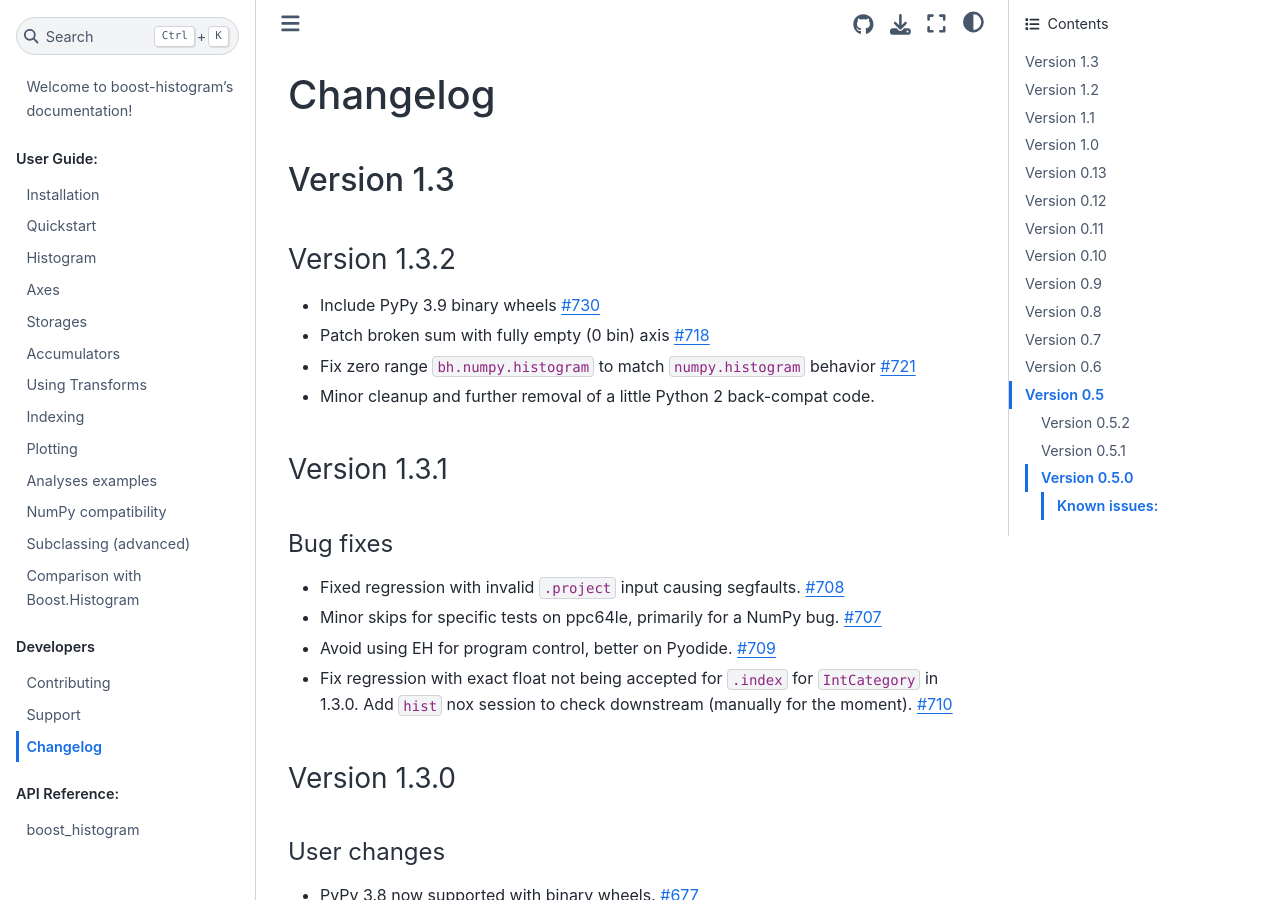
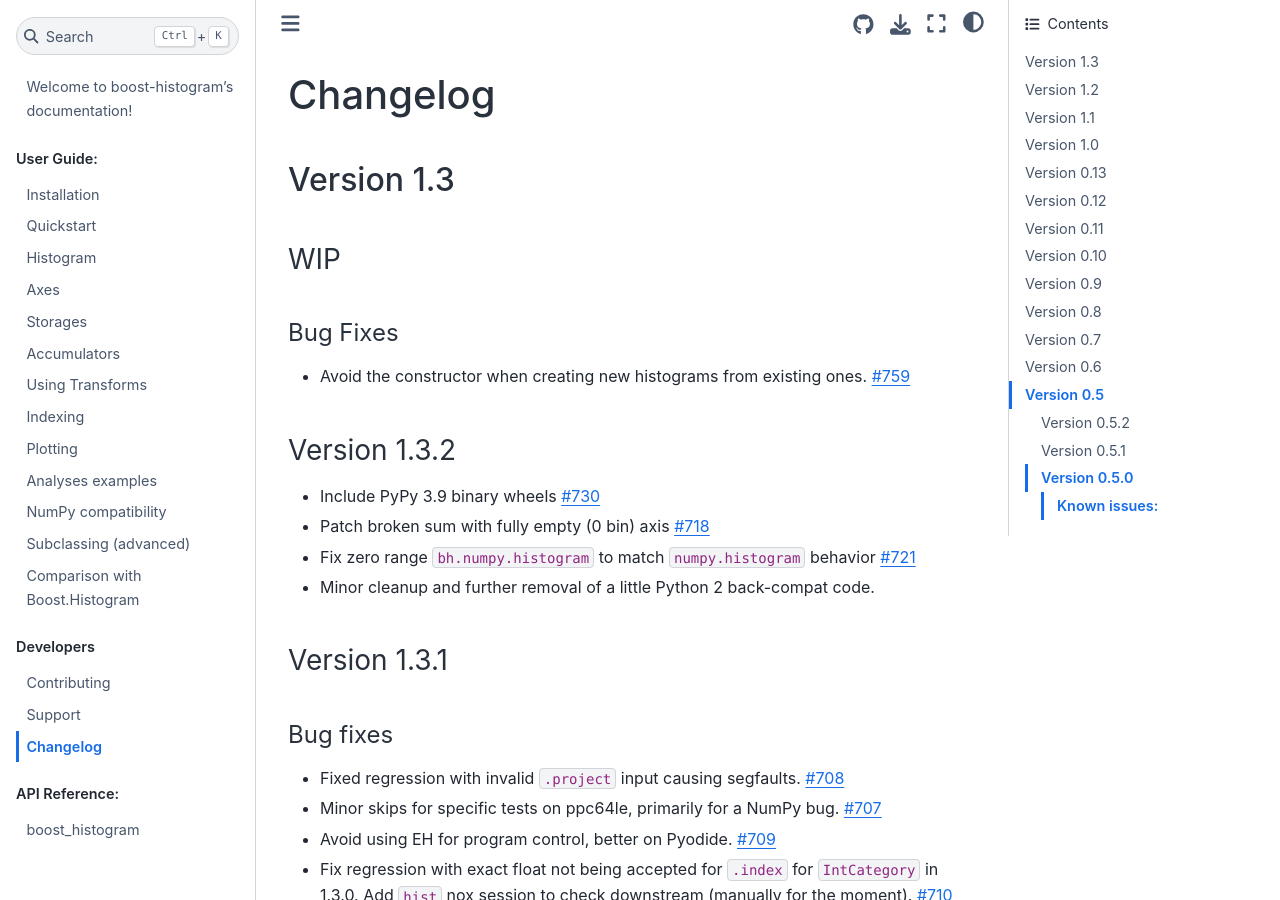
Before and after one commit to scikit-hep/boost-histogram, a Sphinx documentation site: the page built from docs/changelog.md, in a window 1280 px wide and 900 px high. Built offline with Sphinx 7.4.7 and the Sphinx Book theme 1.1.4, drawn with Linux system fonts in a browser that asks for light colours; pages that are not in the unit, such as notebooks, are missing from menus.

Commit message:
docs: update changelog

```diff
--- a/docs/changelog.md
+++ b/docs/changelog.md
@@ -1,6 +1,14 @@
 # Changelog
 
 ## Version 1.3
+
+### WIP
+
+#### Bug Fixes
+
+* Avoid the constructor when creating new histograms from existing ones. [#759][]
+
+[#759]: https://github.com/scikit-hep/boost-histogram/pull/759
 
 ### Version 1.3.2
 
```
